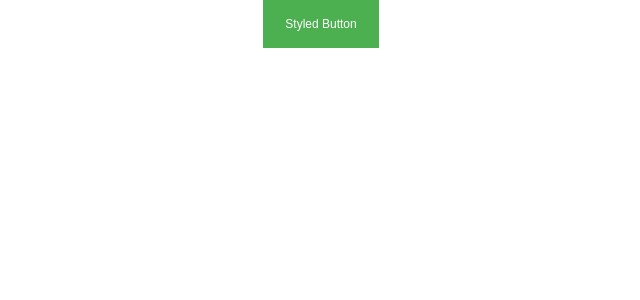
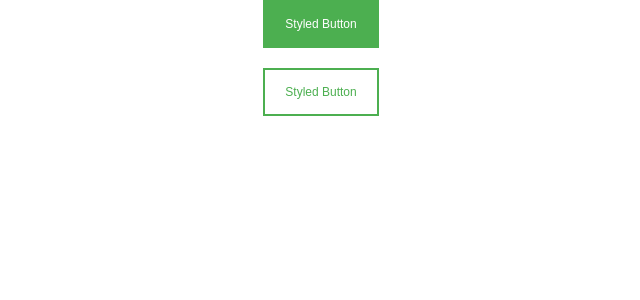
Before and after one commit to SaishJ/React-Styled-Components, a React (Create React App) app: page / in a window 1280 px wide. Shown: the top 300 px of the page, without its empty margins (319-959 px from the left). Built offline with nearby package versions, Linux system fonts and the light colour scheme.

Commit message:
:arrow_up: Using props
Using props

```diff
--- a/src/App.js
+++ b/src/App.js
@@ -20,6 +20,10 @@
   return (
     <div className="App">
       <StyledButton>Styled Button</StyledButton>
+      <div>
+        <br />
+      </div>
+      <StyledButton variant="outline">Styled Button</StyledButton>
     </div>
   );
 }
--- a/src/component/Button.js
+++ b/src/component/Button.js
@@ -2,8 +2,9 @@
 
 const StyledButton = styled.button`
   border: 2px solid #4caf50;
-  background-color: #4caf50;
-  color: white;
+  background-color: ${(props) =>
+    props.variant === "outline" ? "#fff" : "#4caf50"};
+  color: ${(props) => (props.variant === "outline" ? "#4caf50" : "#fff")};
   padding: 15px 20px;
   text-align: center;
   text-decoration: none;
```
Also changed, not shown: 1 other file (tests, documents, lock files or other folders).
